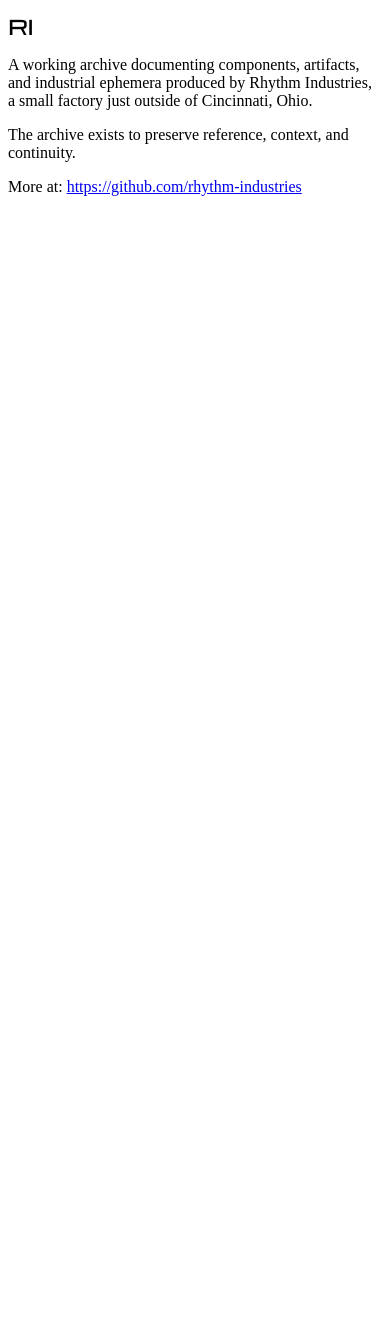
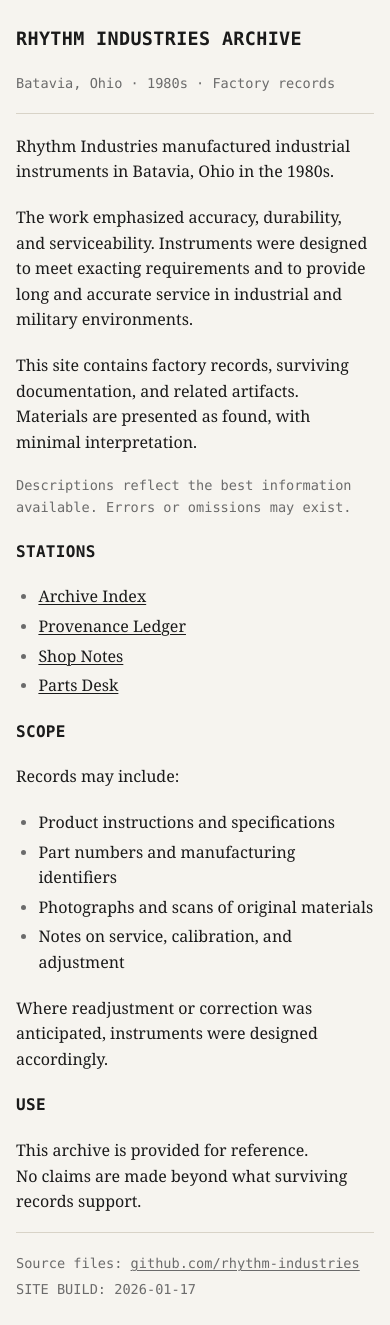
Before and after one commit to rhythm-industries/rhythm-industries, a Jekyll site: the page built from site/index.md, in a window 390 px wide. Built offline with Jekyll 4.4.1, drawn with Linux system fonts in a browser that asks for light colours; before the commit the page ends 900 px from its top, so only the background shows below that.

Commit message:
new factory template and example pages

```diff
--- a/site/_config.yaml
+++ b/site/_config.yaml
@@ -2,6 +2,8 @@
 title: Rhythm Industries Archive
 timezone: America/New_York
 description: A working archive documenting components, artifacts, and industrial ephemera produced by Rhythm Industries, a small factory just outside of Cincinnati, Ohio.
+ri_meta: "Batavia, Ohio · 1980s · Factory records"
+
 
 # Serving
 port: 1984
--- /dev/null
+++ b/site/_layouts/ri-default.html
@@ -0,0 +1,63 @@
+<!doctype html>
+<html lang="en">
+<head>
+  <meta charset="utf-8">
+  <title>
+    {% if page.title %}{{ page.title }} · {% endif %}Rhythm Industries Archive
+  </title>
+  <meta name="viewport" content="width=device-width, initial-scale=1">
+  <link rel="shortcut icon" href="/assets/img/ria-logo.svg" type="image/svg+xml">
+
+  <!-- Factory CSS -->
+  <link rel="stylesheet" href="{{ '/assets/css/global.css' | relative_url }}">
+
+  {% if page.description %}
+  <meta name="description" content="{{ page.description | escape }}">
+  {% endif %}
+</head>
+
+<body>
+  <main class="ri-wrap ri-stack">
+
+    <!-- Placard → nameplate bolted to the machine -->
+    <header class="ri-stack">
+      <h1>
+        {% if page.h1 %}
+          {{ page.h1 }}
+        {% elsif page.title %}
+          {{ page.title | upcase }}
+        {% else %}
+          RHYTHM INDUSTRIES ARCHIVE
+        {% endif %}
+      </h1>
+
+      <div class="ri-meta">
+        {{ site.ri_meta | default: 'Batavia, Ohio · 1980s · Factory records' }}
+      </div>
+    </header>
+    {% unless page.no_top_rule %}
+    <div class="ri-rule"></div>
+    {% endunless %}
+
+    <!-- Page body → work surface -->
+    <article class="ri-stack">
+      {{ content }}
+    </article>
+
+    <div class="ri-rule"></div>
+
+    <!-- Footer → serial stamp + filing location -->
+    <footer class="ri-meta ri-footer">
+        <span>
+            Source files:
+            <a href="https://github.com/rhythm-industries">
+                github.com/rhythm-industries
+            </a>
+        </span>
+        <span>
+            SITE BUILD: {{ site.time | date: "%Y-%m-%d" }}
+        </span>
+    </footer>
+  </main>
+</body>
+</html>
--- /dev/null
+++ b/site/assets/css/global.css
@@ -0,0 +1,211 @@
+:root{
+  --paper:#f6f4ef;
+  --ink:#1a1a1a;
+  --muted:#6b6b6b;
+  --rule:#d8d3c7;
+  --accent:#a33a2b; /* or #1f4ea8 */
+
+  --mono: "IBM Plex Mono", ui-monospace, SFMono-Regular, Menlo, Monaco, Consolas, "Liberation Mono", monospace;
+  --serif:"Source Serif 4", ui-serif, Georgia, Cambria, "Times New Roman", Times, serif;
+
+  --w: 74ch;          /* readable ledger width */
+  --g: 1.1rem;        /* base gap */
+  --lh: 1.55;         /* calm reading */
+  --r: 0px;           /* no rounding */
+}
+
+/* Base */
+html,body{height:100%}
+body{
+  margin:0;
+  background:var(--paper);
+  color:var(--ink);
+  line-height:var(--lh);
+  font-family:var(--serif);
+  -webkit-font-smoothing:antialiased;
+  text-rendering:optimizeLegibility;
+}
+
+/* Layout */
+.ri-wrap{max-width:var(--w); margin:0 auto; padding:3rem 1.25rem}
+.ri-stack > * + *{margin-top:1.25rem}
+.ri-rule{border-top:1px solid var(--rule); margin:1.1rem 0}
+
+
+/* Headings: placards, not ads */
+h1,h2,h3{
+  font-family:var(--mono);
+  font-weight:600;
+  letter-spacing:0.02em;
+  margin:0;
+}
+h1{font-size:1.35rem}
+h2{font-size:1.05rem; margin-top:2rem}
+h3{font-size:0.95rem; margin-top:1.5rem}
+
+/* Links: underlined, like references */
+a{color:inherit; text-decoration:underline; text-decoration-thickness:1px; text-underline-offset:2px}
+a:hover{color:var(--accent)}
+
+/* Metadata + labels */
+.ri-meta, small, .ri-label{
+  font-family:var(--mono);
+  color:var(--muted);
+  font-size:0.85rem;
+}
+.ri-label{letter-spacing:0.04em; text-transform:uppercase}
+
+.ri-bar{
+  border:1px solid var(--rule);
+  padding:0.7rem 0.85rem;
+  display:flex;
+  justify-content:space-between;
+  align-items:baseline;
+  gap:1rem;
+}
+
+/* Notices (Parts Desk) */
+.ri-notice{
+  font-family:var(--mono);
+  border:1px solid var(--rule);
+  padding:0.6rem 0.75rem;
+  background:transparent;
+}
+.ri-notice strong{color:var(--ink)}
+.ri-notice .ri-tag{
+  display:inline-block;
+  font-size:0.8rem;
+  border:1px solid var(--rule);
+  padding:0.12rem 0.4rem;
+  margin-right:0.6rem;
+}
+.ri-stamp{
+  display:inline-block;
+  border:1px solid var(--rule);
+  padding:0.05rem 0.35rem;
+  font-family:var(--mono);
+}
+
+/* Tables: ledger style */
+table{
+  width:100%;
+  border-collapse:collapse;
+  font-family:var(--mono);
+  font-size:0.9rem;
+}
+th,td{padding:0.55rem 0.4rem; vertical-align:top}
+thead th{
+  text-align:left;
+  border-bottom:1px solid var(--rule);
+  color:var(--muted);
+  font-weight:600;
+}
+tbody tr + tr td{border-top:1px solid var(--rule)}
+td code{font-family:var(--mono); font-size:0.95em}
+
+/* Footer */
+.ri-footer{
+  display:flex;
+  justify-content:space-between;
+  align-items:flex-start;
+  gap:1rem;
+}
+
+/* Code blocks: “printout” */
+pre, code{
+  font-family:var(--mono);
+}
+pre{
+  border:1px solid var(--rule);
+  padding:0.85rem 1rem;
+  overflow:auto;
+  background:transparent;
+}
+
+/* Buttons: look like labels */
+.ri-btn{
+  font-family:var(--mono);
+  border:1px solid var(--rule);
+  padding:0.55rem 0.75rem;
+  background:transparent;
+  color:var(--ink);
+  cursor:pointer;
+  border-radius:var(--r);
+  text-decoration:none;
+  display:inline-block;
+}
+.ri-btn:hover{border-color:var(--accent); color:var(--accent)}
+
+/* Mobile */
+
+/* Mobile fit & finish */
+@media (max-width: 720px){
+  :root{
+    --g: 0.9rem;
+    --lh: 1.6;
+  }
+
+  .ri-wrap{
+    padding: 1.5rem 1rem;
+  }
+
+  /* Slightly smaller placard so it doesn't wrap awkwardly */
+  h1{ font-size: 1.15rem; }
+  h2{ font-size: 1.00rem; }
+
+  /* Tables: allow sideways scroll instead of crushing columns */
+  table{
+    display: block;
+    overflow-x: auto;
+    -webkit-overflow-scrolling: touch;
+  }
+
+  th, td{
+    white-space: nowrap;
+  }
+
+  /* Printouts: same deal */
+  pre{
+    overflow-x: auto;
+  }
+
+  .ri-bar{flex-direction:column; gap:0.35rem;}
+
+  .ri-footer{
+    flex-direction:column;
+    gap:0.25rem;
+  }
+}
+
+/* Make long words/URL behave in body text */
+
+p, li { overflow-wrap: anywhere; }
+
+
+
+
+/* Lists */
+
+ul, ol{
+  margin: 0.4rem 0 0.9rem;
+  padding-left: 1.4rem;   /* consistent left rail */
+}
+li{
+  margin: 0.25rem 0;      /* tighten vertical rhythm */
+}
+
+ul li::marker{
+  font-size: 0.85em;
+  color: var(--muted);
+}
+
+li{
+  overflow-wrap: anywhere;
+}
+
+/* Images */
+
+figure{ margin: 0; }
+figure + figure{ margin-top: 1rem; }
+img{ max-width: 100%; height: auto; border: 1px solid var(--rule); }
+figcaption{ margin-top: 0.35rem; }
--- a/site/index.md
+++ b/site/index.md
@@ -1,10 +1,38 @@
 ---
-layout: foreman
+layout: ri-default
+title: Rhythm Industries Archive
+description: Factory records documenting instruments manufactured by Rhythm Industries in Batavia, Ohio.
+h1: RHYTHM INDUSTRIES ARCHIVE
 ---
-<h1>RI</h1>
 
-A working archive documenting components, artifacts, and industrial ephemera produced by Rhythm Industries, a small factory just outside of Cincinnati, Ohio.
+Rhythm Industries manufactured industrial instruments in Batavia, Ohio in the 1980s.
 
-The archive exists to preserve reference, context, and continuity.
+The work emphasized accuracy, durability, and serviceability. Instruments were designed to meet exacting requirements and to provide long and accurate service in industrial and military environments.
 
-More at: <https://github.com/rhythm-industries>
+This site contains factory records, surviving documentation, and related artifacts. Materials are presented as found, with minimal interpretation.
+
+<p class="ri-meta">
+Descriptions reflect the best information available. Errors or omissions may exist.
+</p>
+
+## STATIONS
+
+- [Archive Index](/archive/)
+- [Provenance Ledger](/provenance/)
+- [Shop Notes](/notes/)
+- [Parts Desk](/parts/)
+
+## SCOPE
+
+Records may include:
+- Product instructions and specifications
+- Part numbers and manufacturing identifiers
+- Photographs and scans of original materials
+- Notes on service, calibration, and adjustment
+
+Where readjustment or correction was anticipated, instruments were designed accordingly.
+
+## USE
+
+This archive is provided for reference.
+No claims are made beyond what surviving records support.
```
Also changed, not shown: site/_data/catalog.yaml (added, +18 -0 lines), site/catalog/RI011-1/index.md (added, +98 -0 lines), site/catalog/index.md (added, +47 -0 lines), site/parts/index.md (added, +75 -0 lines), site/reference-example.html (added, +115 -0 lines), site/x-reference-example.md (added, +68 -0 lines), site/assets/img/catalog/RI011-1.001.webp (added), site/assets/img/catalog/RI011-1.002.webp (added), site/assets/img/catalog/RI011-1.003.webp (added), site/assets/img/catalog/RI011-1.004.webp (added).
